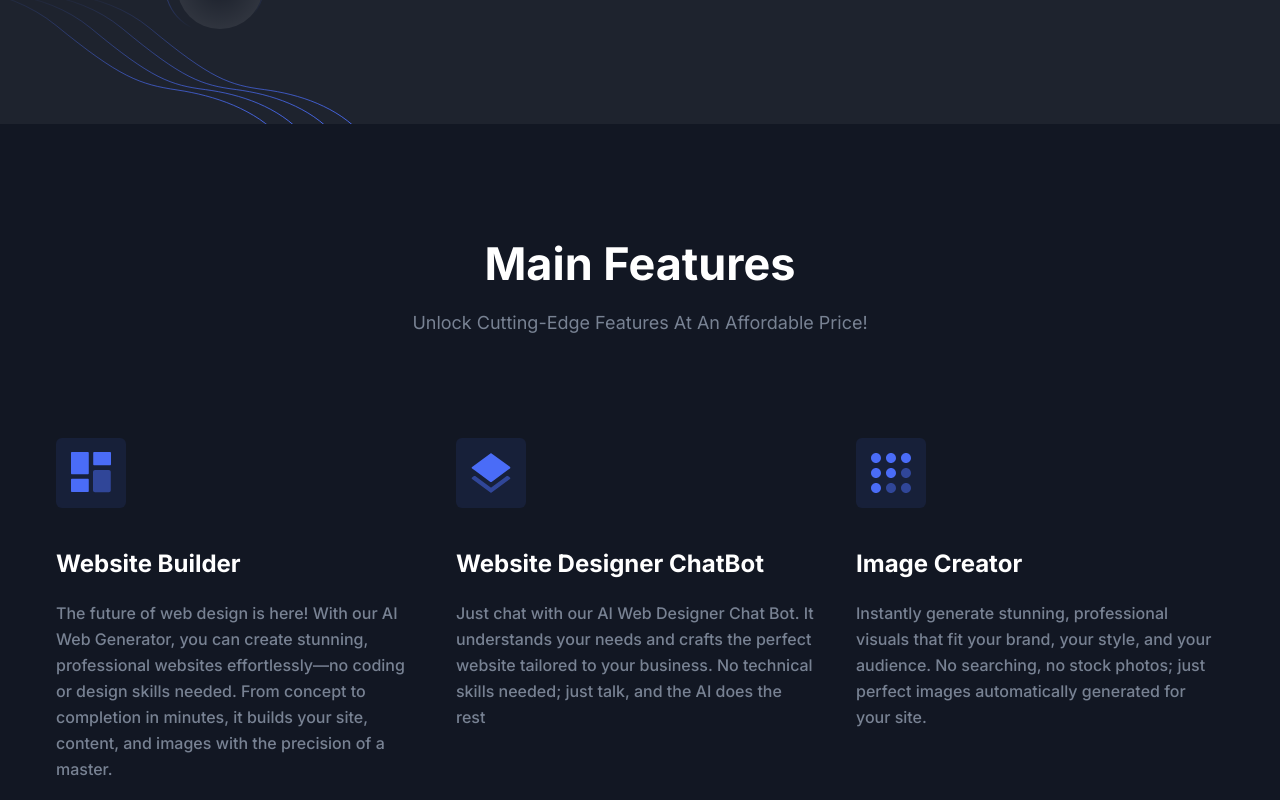
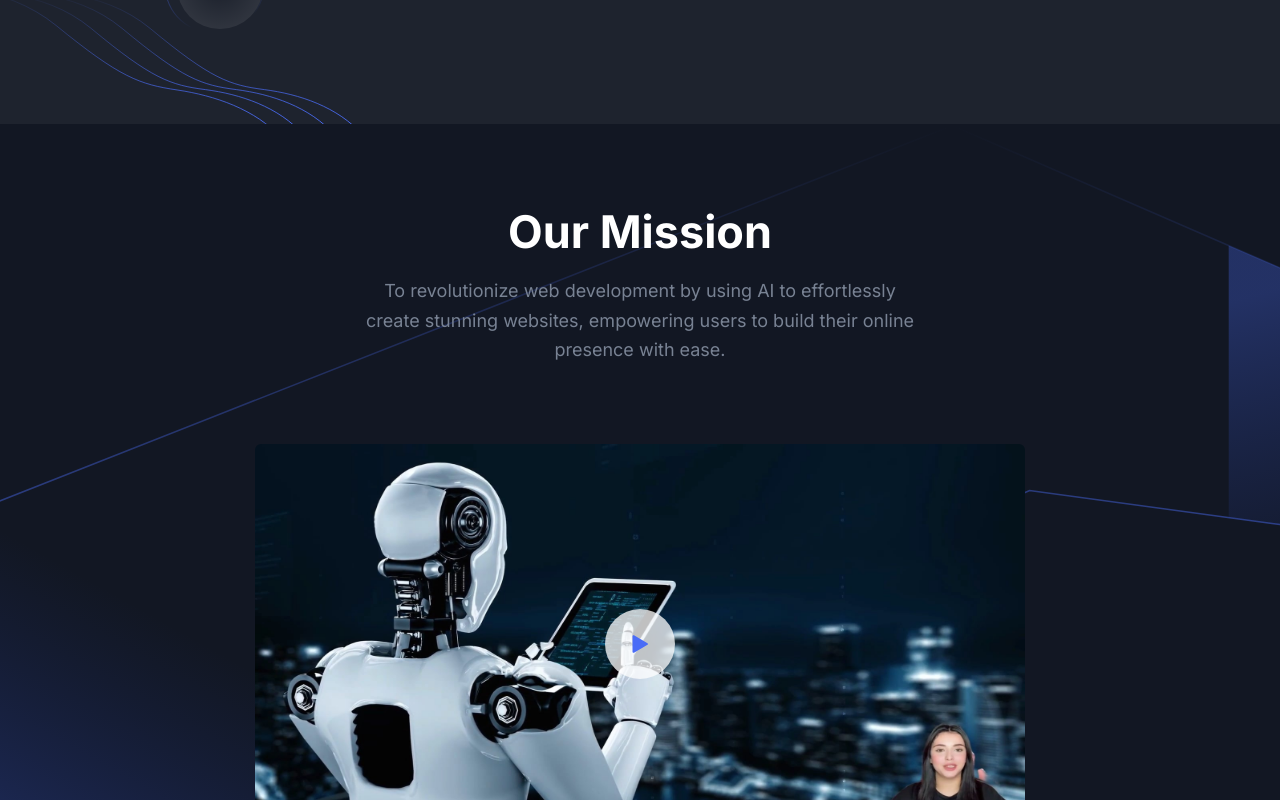
Before and after one commit to NewtonMutugi/ict-innovations-africa, a Next.js app: page / in a window 1280 px wide. Shown: the part 600-1400 px from the top of the page. Built offline with nearby package versions, Linux system fonts and the light colour scheme.

Commit message:
Refactor Features and Video components for improved layout; adjust padding in Pricing section

```diff
--- a/app/page.tsx
+++ b/app/page.tsx
@@ -22,8 +22,8 @@ export default function Home() {
     <>
       <ScrollUp />
       <Hero />
+      <Video />
       <Features />
-      <Video />
       {/* <Brands /> */}
       {/* <AboutSectionTwo /> */}
       {/* <Testimonials /> */}
--- a/components/Features/index.tsx
+++ b/components/Features/index.tsx
@@ -7,16 +7,17 @@ const Features = () => {
     <>
       <section id="features" className="py-16 md:py-20 lg:py-28">
         <div className="container">
+          <div className="border-b border-body-color/[.15] pb-16 dark:border-white/[.15] ">
             <SectionTitle
               title="Main Features"
               paragraph="Unlock Cutting-Edge Features At An Affordable Price!"
               center
             />
-
             <div className="grid grid-cols-1 gap-x-8 gap-y-14 md:grid-cols-2 lg:grid-cols-3">
               {featuresData.map((feature) => (
                 <SingleFeature key={feature.id} feature={feature} />
               ))}
+            </div>
           </div>
         </div>
       </section>
--- a/components/Pricing/index.tsx
+++ b/components/Pricing/index.tsx
@@ -8,7 +8,7 @@ const Pricing = () => {
   const [isMonthly, setIsMonthly] = useState(true);
 
   return (
-    <section id="pricing" className="relative z-10 py-16 md:py-20 lg:py-28">
+    <section id="pricing" className="relative z-10 py-16 md:pb-20 lg:pb-28">
       <div className="container">
         <SectionTitle
           title="Recap Of What You Are Getting Access To Today..."
--- a/components/Video/index.tsx
+++ b/components/Video/index.tsx
@@ -9,8 +9,14 @@ const Video = () => {
   const [isOpen, setOpen] = useState(false);
 
   return (
-    <section id="mission" className={`relative z-10 py-16 md:py-20 lg:py-28 ${isOpen ? "bg-black bg-opacity-50" : ""}`}>
+    <section
+      id="mission"
+      className={`relative z-10 py-16 md:py-16   lg:py-20 ${
+        isOpen ? "bg-black bg-opacity-50" : ""
+      }`}
+    >
       <div className={`container ${isOpen ? "pointer-events-none" : ""}`}>
+        <div className="border-b border-body-color/[.15] pb-16 dark:border-white/[.15]">
           <SectionTitle
             title="Our Mission"
             paragraph="To revolutionize web development by using AI to effortlessly create stunning websites, empowering users to build their online presence with ease."
@@ -47,6 +53,7 @@ const Video = () => {
             </div>
           </div>
         </div>
+      </div>
 
       {isOpen && (
         <div className="fixed inset-0 z-30 bg-black bg-opacity-50 transition-opacity"></div>
```
Also changed, not shown: public/images/video/video.jpg, 1 other file (tests, documents, lock files or other folders). Lines whose indentation alone changed are shown as unchanged.
